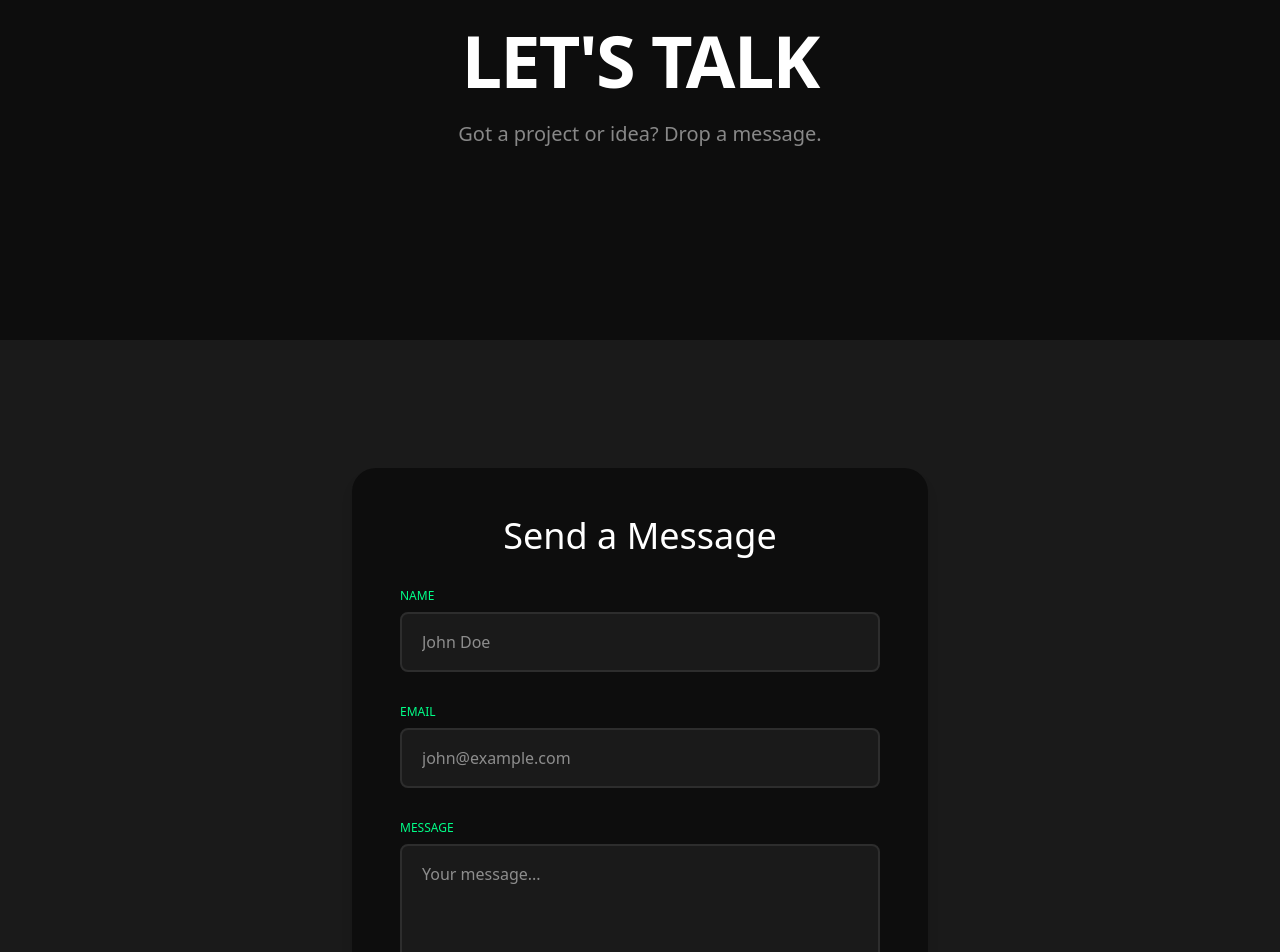
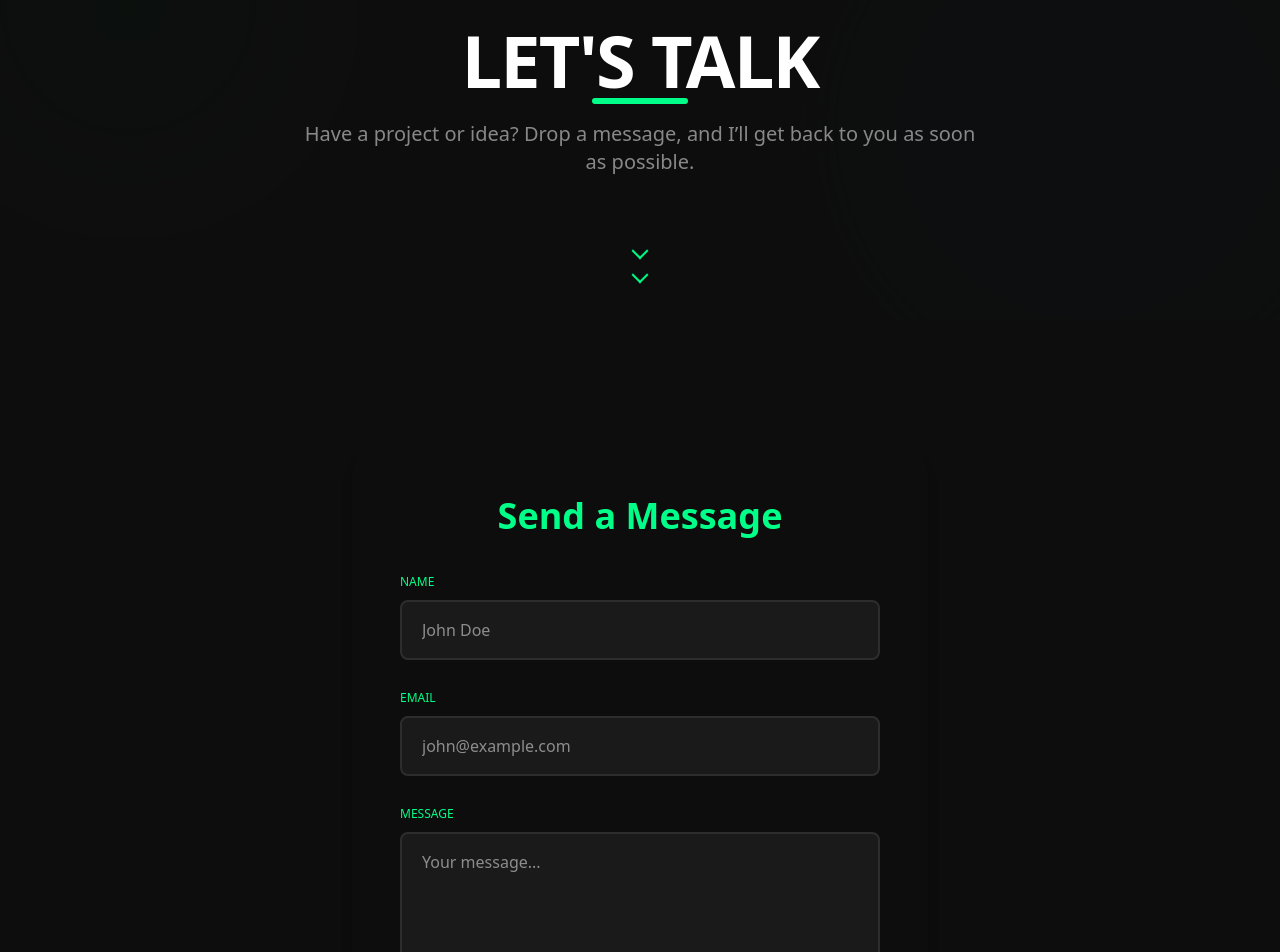
Before and after one commit to codercollo/portfolio., a React (Vite) app in the folder client/: page /contact in a window 1280 px wide. Shown: the part 200-1152 px from the top of the page. Built offline with nearby package versions, Linux system fonts and the light colour scheme; the HTML template or start-up script is replaced by a standard one.

Commit message:
Use Resend

```diff
--- a/client/src/components/ContactForm.tsx
+++ b/client/src/components/ContactForm.tsx
@@ -1,109 +1,106 @@
 import React, { useState } from "react";
+import axios from "axios";
 
 export default function ContactForm() {
-  const [form, setForm] = useState({
+  const [formData, setFormData] = useState({
     name: "",
     email: "",
     message: "",
   });
 
-  const [status, setStatus] = useState<
-    "idle" | "sending" | "sent" | "error"
-  >("idle");
+  const [status, setStatus] = useState<"idle" | "sending" | "sent" | "error">("idle");
+  const [error, setError] = useState("");
 
-  function onChange(
-    e: React.ChangeEvent<HTMLInputElement | HTMLTextAreaElement>
-  ) {
-    setForm((prev) => ({ ...prev, [e.target.name]: e.target.value }));
-  }
+  const handleChange = (e: React.ChangeEvent<HTMLInputElement | HTMLTextAreaElement>) => {
+    setFormData({ ...formData, [e.target.name]: e.target.value });
+  };
 
-  async function onSubmit(e: React.FormEvent) {
+  const handleSubmit = async (e: React.FormEvent<HTMLFormElement>) => {
     e.preventDefault();
     setStatus("sending");
+    setError("");
 
     try {
-const res = await fetch("https://portfolio-19jc.onrender.com/send-email", {
+      const res = await axios.post(
+        "https://portfolio-19jc.onrender.com/send-email",
+        formData,
+        { headers: { "Content-Type": "application/json" } }
+      );
 
-        method: "POST",
-        headers: {
-          "Content-Type": "application/json",
-        },
-        body: JSON.stringify(form),
-      });
-
-      if (!res.ok) throw new Error("Failed to send email");
-
-      setStatus("sent");
-      setForm({ name: "", email: "", message: "" });
-
-      setTimeout(() => setStatus("idle"), 3000);
-    } catch (err) {
+      if (res.data.success) {
+        setStatus("sent");
+        setFormData({ name: "", email: "", message: "" });
+      } else {
+        setStatus("error");
+        setError(res.data.error || "Failed to send the message");
+      }
+    } catch (err: any) {
       console.error(err);
       setStatus("error");
-      setTimeout(() => setStatus("idle"), 3000);
+      setError(err.response?.data?.error || "Failed to send message. Try again later.");
     }
-  }
+
+    // Reset status after 3.5 seconds
+    setTimeout(() => {
+      setStatus("idle");
+      setError("");
+    }, 3500);
+  };
 
   return (
-    <form onSubmit={onSubmit} className="max-w-xl">
-      <label className="block mb-6">
-        <span className="text-xs text-[#00ff88] uppercase">Your Name</span>
+    <form onSubmit={handleSubmit} className="max-w-xl mx-auto p-6 bg-[#0d0d0d] rounded-3xl shadow-lg">
+      <h2 className="text-3xl font-bold text-center text-white mb-6">Send a Message</h2>
+
+      <label className="block mb-4">
+        <span className="text-xs text-[#00ff88] uppercase">Name</span>
         <input
+          type="text"
           name="name"
-          value={form.name}
-          onChange={onChange}
+          value={formData.name}
+          onChange={handleChange}
           disabled={status === "sending"}
           required
-          className="mt-2 w-full bg-[#0d0d0d] border-4 border-[#2d2d2d] text-white px-5 py-4"
+          className="mt-2 w-full px-4 py-3 bg-[#1a1a1a] border-2 border-[#2d2d2d] text-white rounded-lg focus:border-[#00ff88]"
+        />
+      </label>
+
+      <label className="block mb-4">
+        <span className="text-xs text-[#00ff88] uppercase">Email</span>
+        <input
+          type="email"
+          name="email"
+          value={formData.email}
+          onChange={handleChange}
+          disabled={status === "sending"}
+          required
+          className="mt-2 w-full px-4 py-3 bg-[#1a1a1a] border-2 border-[#2d2d2d] text-white rounded-lg focus:border-[#00ff88]"
         />
       </label>
 
       <label className="block mb-6">
-        <span className="text-xs text-[#00ff88] uppercase">Email</span>
-        <input
-          name="email"
-          type="email"
-          value={form.email}
-          onChange={onChange}
+        <span className="text-xs text-[#00ff88] uppercase">Message</span>
+        <textarea
+          name="message"
+          value={formData.message}
+          onChange={handleChange}
+          rows={6}
           disabled={status === "sending"}
           required
-          className="mt-2 w-full bg-[#0d0d0d] border-4 border-[#2d2d2d] text-white px-5 py-4"
+          className="mt-2 w-full px-4 py-3 bg-[#1a1a1a] border-2 border-[#2d2d2d] text-white rounded-lg resize-none focus:border-[#00ff88]"
         />
       </label>
 
-      <label className="block mb-8">
-        <span className="text-xs text-[#00ff88] uppercase">Message</span>
-        <textarea
-          name="message"
-          rows={6}
-          value={form.message}
-          onChange={onChange}
-          required
+      <div className="flex items-center gap-4">
+        <button
+          type="submit"
           disabled={status === "sending"}
-          className="mt-2 w-full bg-[#0d0d0d] border-4 border-[#2d2d2d] text-white px-5 py-4 resize-none"
-        />
-      </label>
-
-      <div className="flex items-center gap-6">
-        <button
-          disabled={status === "sending"}
-          type="submit"
-          className="px-10 py-5 font-mono bg-[#00ff88] text-[#0d0d0d] border-4 border-[#00ff88]"
+          className="px-8 py-3 font-mono bg-[#00ff88] text-[#0d0d0d] rounded-lg uppercase"
         >
           {status === "sending" ? "Sending..." : "Send Message"}
         </button>
 
-        {status === "sent" && (
-          <span className="text-sm text-[#00ff88] animate-pulse">
-            ✓ Message sent!
-          </span>
-        )}
-
-        {status === "error" && (
-          <span className="text-sm text-red-500">
-            Error sending email!
-          </span>
-        )}
+        {status === "sent" && <span className="text-sm text-[#00ff88] animate-pulse">✓ Message sent!</span>}
+        {status === "error" && <span className="text-sm text-red-500">{error}</span>}
       </div>
     </form>
   );
--- a/client/src/pages/Contact.tsx
+++ b/client/src/pages/Contact.tsx
@@ -1,156 +1,151 @@
 import React, { useState } from "react";
 import axios from "axios";
 
-export default function Contact() {
+export default function ContactPage() {
   const [formData, setFormData] = useState({
     name: "",
     email: "",
     message: "",
   });
-  const [status, setStatus] = useState("");
+  const [status, setStatus] = useState<"idle" | "sending" | "sent" | "error">("idle");
   const [error, setError] = useState("");
 
-  const handleChange = (
-    e: React.ChangeEvent<HTMLInputElement | HTMLTextAreaElement>
-  ) => {
+  const handleChange = (e: React.ChangeEvent<HTMLInputElement | HTMLTextAreaElement>) => {
     setFormData({ ...formData, [e.target.name]: e.target.value });
   };
 
   const handleSubmit = async (e: React.FormEvent<HTMLFormElement>) => {
     e.preventDefault();
-    setStatus("Sending...");
+    setStatus("sending");
     setError("");
 
     try {
       const res = await axios.post(
         "https://portfolio-19jc.onrender.com/send-email",
         formData,
-  {
-    headers: { "Content-Type": "application/json" }
-  }
+        { headers: { "Content-Type": "application/json" } }
       );
 
-
       if (res.data.success) {
-        setStatus("Message sent successfully!");
+        setStatus("sent");
         setFormData({ name: "", email: "", message: "" });
       } else {
-        setError("Failed to send the message.");
+        setStatus("error");
+        setError(res.data.error || "Failed to send the message");
+      }
+    } catch (err: any) {
+      console.error(err);
+      setStatus("error");
+      setError(err.response?.data?.error || "Failed to send message. Try again later.");
     }
 
+    // Reset status after 3.5 seconds
     setTimeout(() => {
-        setStatus("");
+      setStatus("idle");
       setError("");
     }, 3500);
-    } catch (err: any) {
-      console.error(err);
-
-      if (err.response?.data?.error) {
-        setError(err.response.data.error);
-      } else {
-        setError("Failed to send message. Try again later.");
-      }
-
-      setTimeout(() => {
-        setError("");
-      }, 4000);
-
-      setStatus("");
-    }
   };
 
   return (
-    <>
-      {/* Hero Section */}
-      <section className="relative py-24 md:py-36 px-6 md:px-12 lg:px-16 bg-[#0d0d0d] overflow-hidden">
-        <div className="max-w-3xl mx-auto text-center relative z-10">
-          <h1 className="font-display text-5xl md:text-6xl lg:text-7xl font-semibold uppercase tracking-tight mb-6 text-white">
+    <div className="min-h-screen bg-[#0d0d0d] text-white">
+{/* Hero Section with Glow Blobs */}
+<section className="relative py-24 md:py-36 px-6 md:px-12 lg:px-16 text-center overflow-hidden">
+  {/* Background Blobs */}
+  <div className="absolute top-0 left-0 w-64 h-64 bg-[#00ff88]/20 rounded-full blur-3xl animate-pulse-slow mix-blend-overlay"></div>
+  <div className="absolute bottom-0 right-0 w-96 h-96 bg-[#4d9fff]/20 rounded-full blur-3xl animate-pulse-slow mix-blend-overlay"></div>
+
+  {/* Hero Content */}
+  <div className="relative z-10 max-w-3xl mx-auto">
+    <h1 className="text-5xl md:text-6xl lg:text-7xl font-bold uppercase tracking-tight mb-6 text-white relative inline-block">
       Let's Talk
+      <span className="absolute -bottom-2 left-1/2 -translate-x-1/2 w-24 h-1.5 bg-[#00ff88] rounded-full"></span>
     </h1>
-          <p className="text-lg md:text-xl text-[#888] mb-12">
-            Got a project or idea? Drop a message.
+    <p className="text-lg md:text-xl text-[#888] max-w-2xl mx-auto">
+      Have a project or idea? Drop a message, and I’ll get back to you as soon as possible.
     </p>
+  </div>
+
+  {/* Animated Scroll Arrow */}
+  <div className="absolute bottom-8 left-1/2 -translate-x-1/2">
+    <a href="#contact-form" className="flex flex-col items-center gap-2 animate-bounce">
+      <span className="block w-3 h-3 border-b-2 border-r-2 border-[#00ff88] rotate-45 mb-1"></span>
+      <span className="block w-3 h-3 border-b-2 border-r-2 border-[#00ff88] rotate-45"></span>
+    </a>
   </div>
 </section>
 
-      {/* Contact Form */}
-      <section className="relative py-20 md:py-32 px-6 md:px-12 lg:px-16 bg-[#1a1a1a]">
-        <div className="max-w-xl mx-auto">
-          <div className="bg-[#0d0d0d] p-10 md:p-12 rounded-3xl shadow-lg">
-            <h2 className="font-display text-3xl md:text-4xl text-center text-white mb-8">
+
+      {/* Contact Form Section */}
+      <section className="py-20 md:py-32 px-6 md:px-12 lg:px-16 flex justify-center">
+        <form
+          onSubmit={handleSubmit}
+          className="w-full max-w-xl bg-[#0d0d0d] p-10 md:p-12 rounded-3xl shadow-lg space-y-6"
+        >
+          <h2 className="text-3xl md:text-4xl font-bold text-center text-[#00ff88] mb-8">
             Send a Message
           </h2>
 
-            <form className="space-y-6 md:space-y-8" onSubmit={handleSubmit}>
-              <div>
-                <label className="block text-xs text-[#00ff88] uppercase mb-2">
-                  Name
-                </label>
+          {/* Name */}
+          <label className="block">
+            <span className="text-xs text-[#00ff88] uppercase mb-2">Name</span>
             <input
               type="text"
               name="name"
-                  required
               placeholder="John Doe"
               value={formData.name}
               onChange={handleChange}
-                  disabled={status === "Sending..."}
-                  className="w-full px-5 py-4 bg-[#1a1a1a] border-2 border-[#2d2d2d] text-white rounded-lg focus:border-[#00ff88]"
+              disabled={status === "sending"}
+              required
+              className="mt-2 w-full px-5 py-4 bg-[#1a1a1a] border-2 border-[#2d2d2d] text-white rounded-lg focus:border-[#00ff88]"
             />
-              </div>
+          </label>
 
-              <div>
-                <label className="block text-xs text-[#00ff88] uppercase mb-2">
-                  Email
-                </label>
+          {/* Email */}
+          <label className="block">
+            <span className="text-xs text-[#00ff88] uppercase mb-2">Email</span>
             <input
               type="email"
               name="email"
-                  required
               placeholder="john@example.com"
               value={formData.email}
               onChange={handleChange}
-                  disabled={status === "Sending..."}
-                  className="w-full px-5 py-4 bg-[#1a1a1a] border-2 border-[#2d2d2d] text-white rounded-lg focus:border-[#00ff88]"
+              disabled={status === "sending"}
+              required
+              className="mt-2 w-full px-5 py-4 bg-[#1a1a1a] border-2 border-[#2d2d2d] text-white rounded-lg focus:border-[#00ff88]"
             />
-              </div>
+          </label>
 
-              <div>
-                <label className="block text-xs text-[#00ff88] uppercase mb-2">
-                  Message
-                </label>
+          {/* Message */}
+          <label className="block">
+            <span className="text-xs text-[#00ff88] uppercase mb-2">Message</span>
             <textarea
               name="message"
               rows={6}
-                  required
               placeholder="Your message..."
               value={formData.message}
               onChange={handleChange}
-                  disabled={status === "Sending..."}
-                  className="w-full px-5 py-4 bg-[#1a1a1a] border-2 border-[#2d2d2d] text-white rounded-lg resize-none focus:border-[#00ff88]"
+              disabled={status === "sending"}
+              required
+              className="mt-2 w-full px-5 py-4 bg-[#1a1a1a] border-2 border-[#2d2d2d] text-white rounded-lg resize-none focus:border-[#00ff88]"
             />
-              </div>
+          </label>
 
+          {/* Submit Button */}
+          <div className="flex items-center gap-4">
             <button
               type="submit"
-                disabled={status === "Sending..."}
-                className="px-12 py-4 bg-[#00ff88] text-[#0d0d0d] font-mono rounded-lg uppercase"
+              disabled={status === "sending"}
+              className="px-10 py-4 font-mono bg-[#00ff88] text-[#0d0d0d] rounded-lg uppercase"
             >
-                {status === "Sending..." ? "Sending..." : "Send Message"}
+              {status === "sending" ? "Sending..." : "Send Message"}
             </button>
+
+            {/* Status Messages */}
+            {status === "sent" && <span className="text-sm text-[#00ff88] animate-pulse">✓ Message sent!</span>}
+            {status === "error" && <span className="text-sm text-red-500">{error}</span>}
+          </div>
         </form>
-
-            {/* Success Message */}
-            {status && status !== "Sending..." && (
-              <div className="mt-6 text-center text-[#00ff88]">{status}</div>
-            )}
-
-            {/* Error Message */}
-            {error && (
-              <div className="mt-6 text-center text-red-500">{error}</div>
-            )}
+      </section>
     </div>
-        </div>
-      </section>
-    </>
   );
 }
```
Lines whose indentation alone changed are shown as unchanged.
